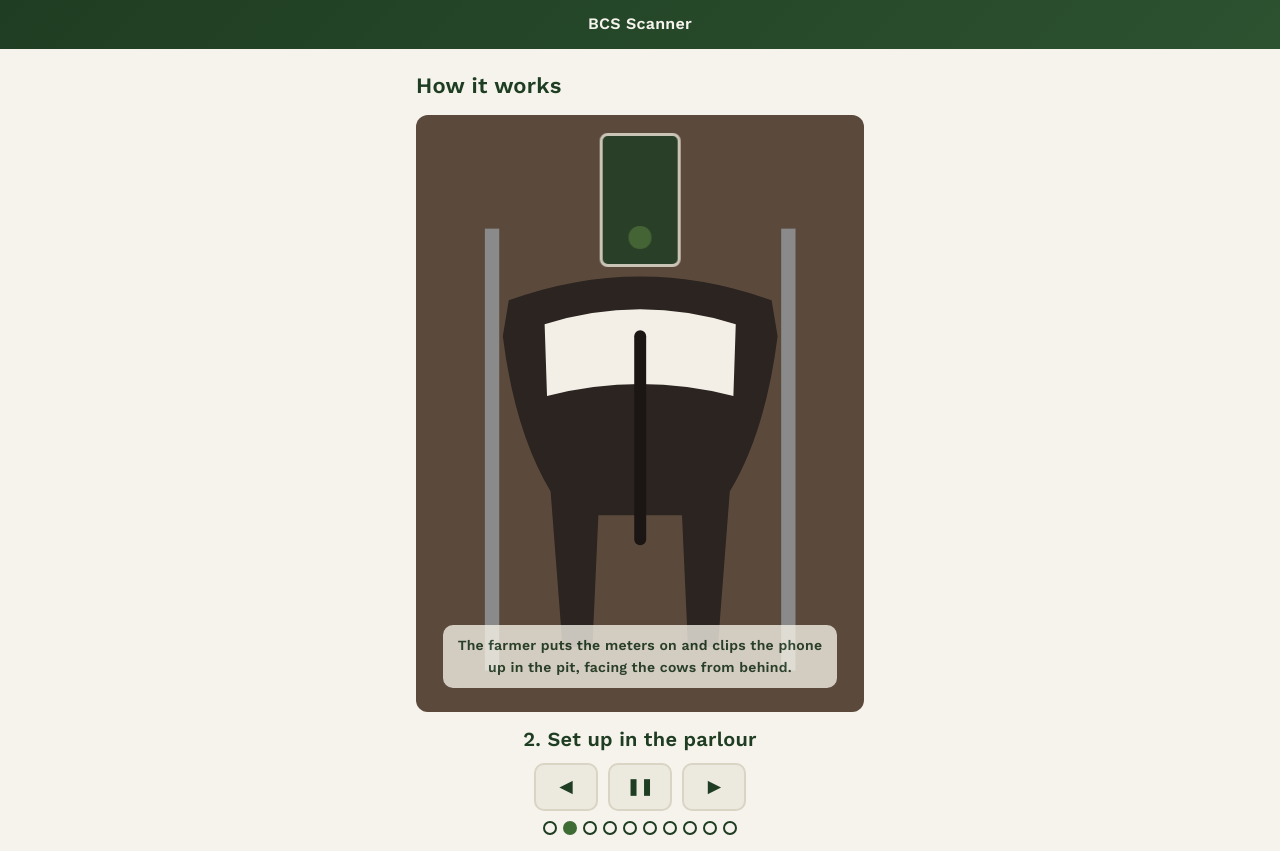
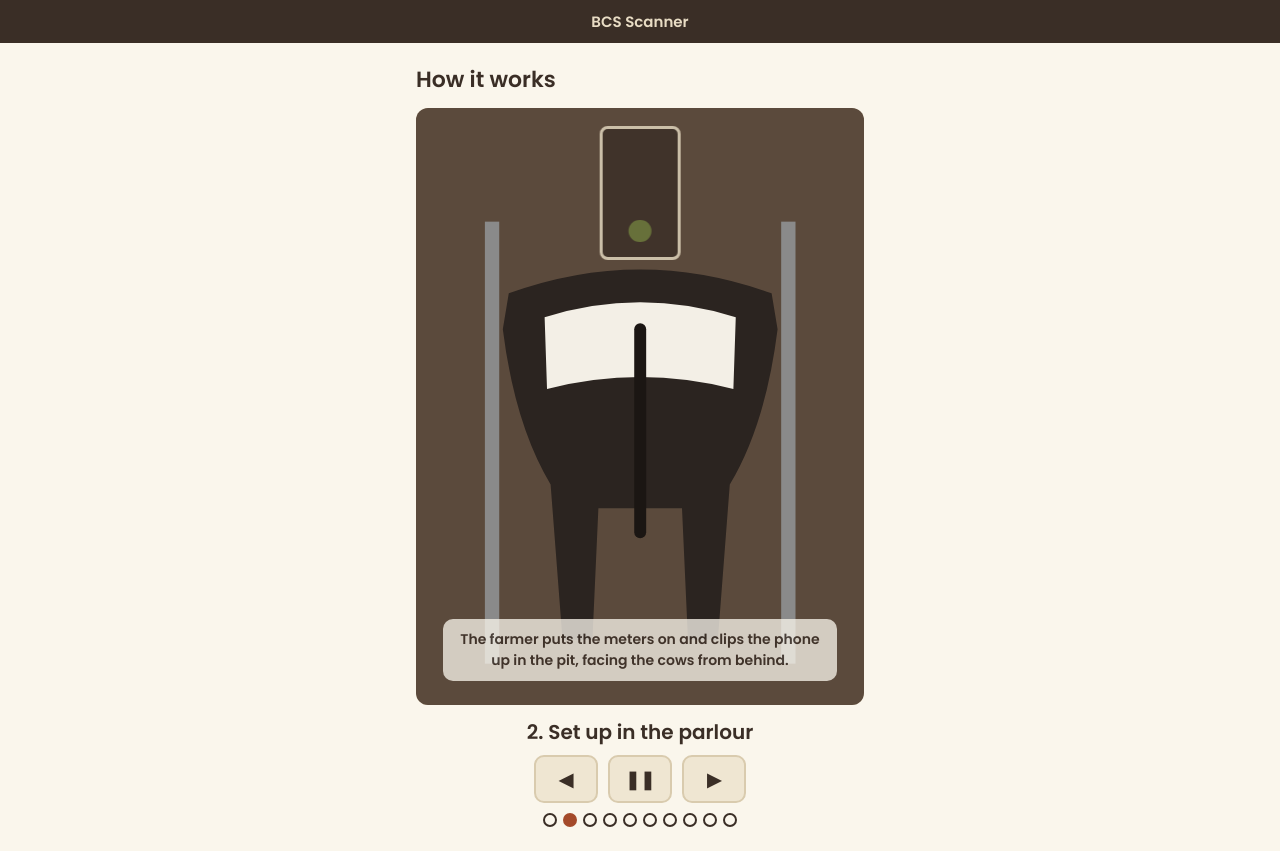
Before and after one commit to alxgrgsc/bcsscanner, a website with bundled scripts: page index.html in a window 1280 px wide. Built offline with nearby package versions, Linux system fonts and the light colour scheme.

Commit message:
Revert farm theme: back to the earthy look (Alex prefers it)
Co-Authored-By: Claude Opus 5.5 <noreply@anthropic.com>

```diff
--- a/index.html
+++ b/index.html
@@ -4,7 +4,9 @@
   <meta charset="utf-8">
   <meta name="viewport" content="width=device-width, initial-scale=1">
   <title>BCS Scanner prototype</title>
-  <link rel="stylesheet" href="theme.css">
+  <link rel="preconnect" href="https://fonts.googleapis.com">
+  <link rel="preconnect" href="https://fonts.gstatic.com" crossorigin>
+  <link href="https://fonts.googleapis.com/css2?family=Poppins:wght@400;600&display=swap" rel="stylesheet">
   <link rel="stylesheet" href="tour/tour.css">
   <link rel="stylesheet" href="style.css">
   <script type="module" src="app.js"></script>
--- a/style.css
+++ b/style.css
@@ -1,25 +1,22 @@
-/* Colours and fonts come from theme.css. */
 :root {
-  --primary: var(--honest-green);
-  --danger: var(--nasturtium);
-  --accent: var(--fresh-leaf);
-  --strong: var(--deep-field);
-  --bg: var(--paper);
-  --card: #ECE9DF;
-  --line: var(--linen);
-  --muted-text: var(--muted);
+  --oat: #E8DCC4;
+  --rust: #A44A2A;
+  --olive: #6B7A3A;
+  --brown: #3A2E26;
+  --cream: #FAF6EC;
+  --card: #EFE6D2;
+  --sand: #D9CBAE;
+  --grey: #7A6E62;
 }
 
 * { box-sizing: border-box; }
 
 body {
   margin: 0;
-  background: var(--bg);
-  color: var(--ink);
-  font-family: var(--font-sans);
-  font-size: 16px;
-  letter-spacing: .015em;
-  line-height: 1.55;
+  background: var(--cream);
+  color: var(--brown);
+  font-family: Poppins, system-ui, sans-serif;
+  font-size: 18px;
 }
 
 [hidden] { display: none !important; }
@@ -28,12 +25,12 @@ body {
   position: sticky;
   top: 0;
   z-index: 10;
-  background: linear-gradient(135deg, #1F3D22, #2C5230);
-  color: var(--paper);
+  background: var(--brown);
+  color: var(--oat);
   text-align: center;
   font-weight: 600;
-  font-size: 16px;
-  padding: 12px 16px;
+  font-size: 15px;
+  padding: 10px 16px;
 }
 
 main {
@@ -45,7 +42,7 @@ main {
 .frame {
   position: relative;
   aspect-ratio: 3 / 4;
-  background: var(--strong);
+  background: var(--brown);
   border-radius: 12px;
   overflow: hidden;
 }
@@ -67,8 +64,8 @@ main {
   left: 0;
   right: 0;
   height: 4px;
-  background: var(--accent);
-  box-shadow: 0 0 12px var(--accent);
+  background: var(--olive);
+  box-shadow: 0 0 12px var(--olive);
   animation: sweep 1s linear;
 }
 
@@ -88,10 +85,10 @@ input, select {
   min-height: 56px;
   font: inherit;
   padding: 0 14px;
-  border: 2px solid var(--line);
+  border: 2px solid var(--sand);
   border-radius: 10px;
   background: #fff;
-  color: var(--ink);
+  color: var(--brown);
 }
 
 button {
@@ -99,16 +96,16 @@ button {
   font: inherit;
   font-weight: 600;
   border-radius: 10px;
-  border: 2px solid var(--primary);
+  border: 2px solid var(--rust);
   cursor: pointer;
 }
 
-button.primary { background: var(--primary); color: var(--paper); }
-button.secondary { background: var(--card); color: var(--strong); border-color: var(--line); }
+button.primary { background: var(--rust); color: var(--cream); }
+button.secondary { background: var(--card); color: var(--brown); border-color: var(--sand); }
 button:disabled { opacity: 0.6; cursor: wait; }
 button.wide, #score-btn { width: 100%; margin-top: 20px; }
 
-.note { color: var(--muted-text); font-size: 14px; margin: 8px 0; }
+.note { color: var(--grey); font-size: 15px; margin: 8px 0; }
 
 .tag-line { font-weight: 600; margin: 4px 0 12px; }
 
@@ -121,16 +118,15 @@ button.wide, #score-btn { width: 100%; margin-top: 20px; }
   padding: 16px 20px;
 }
 
-.score { font-family: var(--font-mono); font-size: 52px; font-weight: 700; color: var(--strong); line-height: 1; }
-.label { font-weight: 600; color: var(--primary); }
+.score { font-size: 56px; font-weight: 600; color: var(--rust); line-height: 1; }
+.label { font-weight: 600; color: var(--olive); }
 
 .target { font-weight: 600; margin: 12px 0 4px; }
-.target.under { color: var(--danger); }
-.target.over { color: #9A6B10; }
-.target.in { color: var(--primary); }
+.target.under, .target.over { color: var(--rust); }
+.target.in { color: var(--olive); }
 
-h1 { font-size: 22px; font-weight: 600; color: var(--strong); margin: 4px 0 12px; }
-h2 { font-size: 18px; font-weight: 600; color: var(--strong); margin: 20px 0 8px; }
+h1 { font-size: 22px; margin: 4px 0 12px; }
+h2 { font-size: 18px; margin: 20px 0 8px; }
 #scan, #result { scroll-margin-top: 56px; padding-top: 8px; }
 
 .areas { list-style: none; padding: 0; margin: 0; }
@@ -139,10 +135,10 @@ h2 { font-size: 18px; font-weight: 600; color: var(--strong); margin: 20px 0 8px
   grid-template-columns: 1fr 56px;
   gap: 4px 12px;
   padding: 8px 0;
-  border-bottom: 1px solid var(--line);
+  border-bottom: 1px solid var(--sand);
 }
-.areas .bar { grid-column: 1 / -1; height: 8px; background: var(--line); border-radius: 4px; }
-.areas .bar span { display: block; height: 100%; background: var(--accent); border-radius: 4px; }
-.areas .num { text-align: right; font-weight: 700; font-family: var(--font-mono); }
+.areas .bar { grid-column: 1 / -1; height: 8px; background: var(--sand); border-radius: 4px; }
+.areas .bar span { display: block; height: 100%; background: var(--olive); border-radius: 4px; }
+.areas .num { text-align: right; font-weight: 600; }
 
 .row { display: grid; grid-template-columns: 64px 1fr 64px; gap: 10px; margin-top: 20px; }
--- a/theme.css
+++ /dev/null
@@ -1,34 +0,0 @@
-/* Farm theme: warm paper, deep field greens, mono for every number.
-   Look only: colours, fonts and type rules. Fonts are self-hosted
-   (no calls to Google Fonts). Loaded before style.css and tour/tour.css. */
-
-@font-face {
-  font-family: 'Work Sans';
-  font-style: normal;
-  font-weight: 400 600;
-  font-display: swap;
-  src: url('fonts/work-sans-latin.woff2') format('woff2');
-}
-
-@font-face {
-  font-family: 'JetBrains Mono';
-  font-style: normal;
-  font-weight: 400 700;
-  font-display: swap;
-  src: url('fonts/jetbrains-mono-latin.woff2') format('woff2');
-}
-
-:root {
-  --deep-field: #1F3D22;   /* top bar, headings, strong text */
-  --honest-green: #3F6B35; /* primary buttons, within target */
-  --fresh-leaf: #7AA451;   /* focus, scan line, active */
-  --paper: #F5F3EC;        /* page background */
-  --ink: #16170F;          /* text */
-  --linen: #E7E3D6;        /* borders, panels */
-  --honey: #E0A92E;        /* warnings, above target */
-  --nasturtium: #B8472F;   /* below target, flagged */
-  --muted: #5E604F;        /* secondary text */
-
-  --font-sans: 'Work Sans', system-ui, sans-serif;
-  --font-mono: 'JetBrains Mono', ui-monospace, monospace;
-}
--- a/tour/tour.css
+++ b/tour/tour.css
@@ -3,17 +3,15 @@
 .t-wrap, .t-wrap *, .t-wrap *::before, .t-wrap *::after { box-sizing: border-box; }
 
 .t-wrap {
-  --t-oat: #E7E3D6;
-  --t-rust: #B8472F;
-  --t-olive: #3F6B35;
-  --t-leaf: #7AA451;
-  --t-brown: #1F3D22;
-  --t-cream: #F5F3EC;
-  --t-card: #ECE9DF;
-  --t-sand: #D9D4C4;
-  --t-grey: #5E604F;
-  font-family: 'Work Sans', system-ui, sans-serif;
-  letter-spacing: .015em;
+  --t-oat: #E8DCC4;
+  --t-rust: #A44A2A;
+  --t-olive: #6B7A3A;
+  --t-brown: #3A2E26;
+  --t-cream: #FAF6EC;
+  --t-card: #EFE6D2;
+  --t-sand: #D9CBAE;
+  --t-grey: #7A6E62;
+  font-family: Poppins, system-ui, sans-serif;
   color: var(--t-brown);
 }
 
@@ -59,7 +57,7 @@
   background: transparent;
   cursor: pointer;
 }
-.t-dots button.on { background: var(--t-olive); border-color: var(--t-olive); }
+.t-dots button.on { background: var(--t-rust); border-color: var(--t-rust); }
 
 /* ---- Pieces ---- */
 
@@ -107,8 +105,7 @@
 .t-tags { list-style: none; padding: 0; margin: 8px 0 0; font-size: 13px; }
 .t-tags li { padding: 6px 0; border-top: 1px solid var(--t-sand); }
 
-.t-score { font-family: 'JetBrains Mono', ui-monospace, monospace; font-size: 38px; font-weight: 700; color: var(--t-brown); line-height: 1.1; }
-.t-score .t-lbl { font-family: 'Work Sans', system-ui, sans-serif; }
+.t-score { font-size: 40px; font-weight: 600; color: var(--t-rust); line-height: 1.1; }
 .t-score .t-lbl { font-size: 13px; color: var(--t-olive); }
 .t-under { color: var(--t-rust); font-weight: 600; font-size: 13px; }
 
@@ -188,8 +185,8 @@
   left: 0;
   right: 0;
   height: 4px;
-  background: var(--t-leaf);
-  box-shadow: 0 0 14px var(--t-leaf);
+  background: var(--t-olive);
+  box-shadow: 0 0 14px var(--t-olive);
   animation: t-sweep 1.6s linear infinite;
 }
 
@@ -223,13 +220,13 @@
 }
 .t-clip::after { content: ''; position: absolute; left: 50%; bottom: 12%; width: 30%; aspect-ratio: 1; transform: translateX(-50%); border-radius: 50%; background: var(--t-olive); }
 
-.t-input { display: flex; align-items: center; min-height: 44px; margin: 6px 0 4px; padding: 0 10px; border: 2px solid var(--t-sand); border-radius: 8px; background: #fff; font-family: 'JetBrains Mono', ui-monospace, monospace; font-size: 26px; font-weight: 700; letter-spacing: 2px; }
+.t-input { display: flex; align-items: center; min-height: 44px; margin: 6px 0 4px; padding: 0 10px; border: 2px solid var(--t-sand); border-radius: 8px; background: #fff; font-size: 26px; font-weight: 600; letter-spacing: 2px; }
 .t-digit { display: inline-block; overflow: hidden; max-width: 0; animation: t-reveal 0.01s var(--d) forwards; }
 @keyframes t-reveal { to { max-width: 2em; } }
 .t-caret { width: 2px; height: 26px; margin-left: 2px; background: var(--t-brown); animation: t-blink 0.8s steps(1) infinite; }
 .t-press { animation: t-press 0.25s var(--d) both; }
 @keyframes t-blink { 50% { opacity: 0; } }
-@keyframes t-press { 0% { background: var(--t-card); transform: none; } 40% { background: var(--t-leaf); color: var(--t-cream); transform: scale(0.9); } 100% { background: var(--t-card); transform: none; } }
+@keyframes t-press { 0% { background: var(--t-card); transform: none; } 40% { background: var(--t-rust); color: var(--t-cream); transform: scale(0.9); } 100% { background: var(--t-card); transform: none; } }
 .t-keys { display: grid; grid-template-columns: repeat(3, 1fr); gap: 6px; margin-top: 8px; }
 .t-keys span { text-align: center; padding: 6px 0; border-radius: 6px; background: var(--t-card); font-weight: 600; font-size: 13px; min-height: 28px; }
 .t-keys span:last-child { background: var(--t-olive); color: var(--t-cream); }
@@ -242,7 +239,4 @@
 @keyframes t-fill-flag { from { background: var(--t-sand); transform: scale(0.8); } to { background: var(--t-rust); transform: none; } }
 
 .t-keys span.t-press:last-child { animation-name: t-press-ok; }
-@keyframes t-press-ok { 0%, 100% { background: var(--t-olive); color: var(--t-cream); transform: none; } 40% { background: var(--t-leaf); transform: scale(0.9); } }
-
-/* Numbers in mono, per the farm theme. Fonts are loaded by theme.css; system fonts stand in if it's missing. */
-.t-keys span, .t-areas b, .t-bars b, .t-tags li { font-family: 'JetBrains Mono', ui-monospace, monospace; }
+@keyframes t-press-ok { 0%, 100% { background: var(--t-olive); color: var(--t-cream); transform: none; } 40% { background: var(--t-rust); transform: scale(0.9); } }
```
Also changed, not shown: tests/theme.test.js (deleted, +0 -38 lines), fonts/jetbrains-mono-latin.woff2 (deleted), fonts/work-sans-latin.woff2 (deleted).
